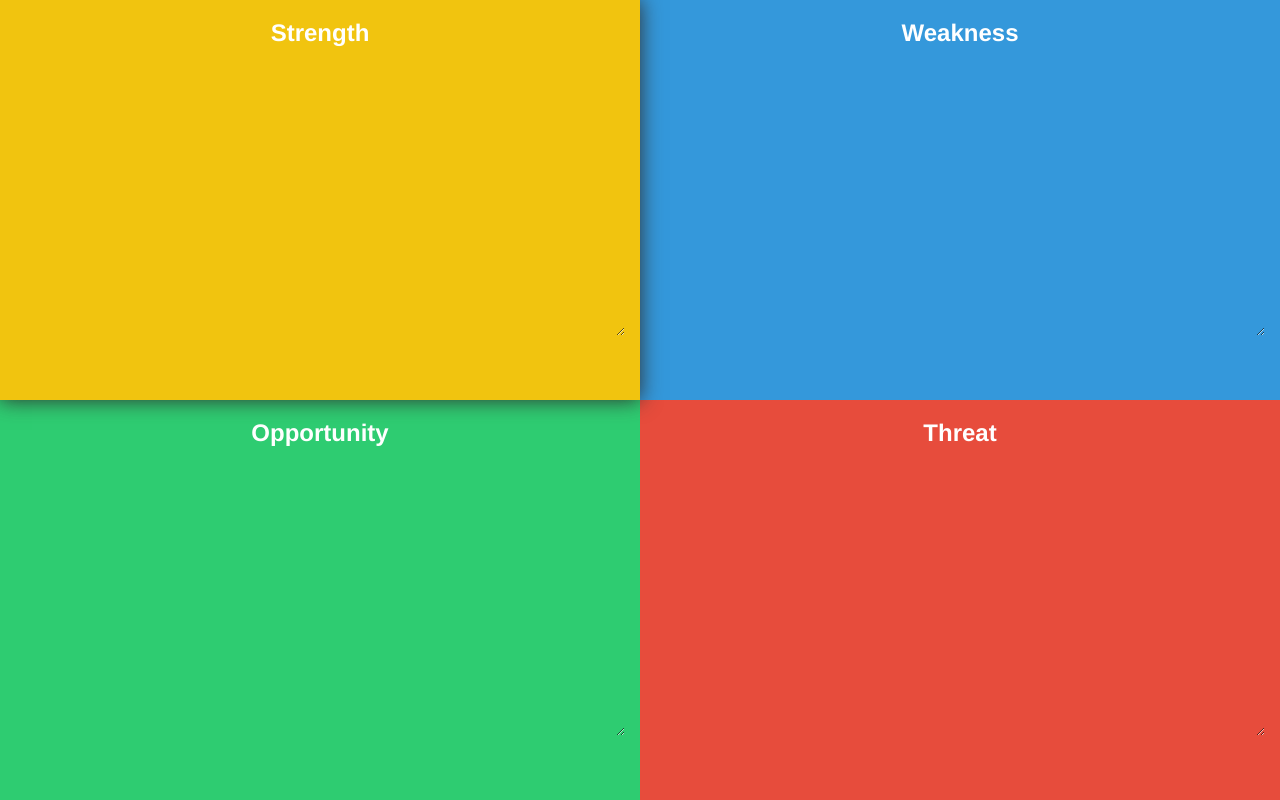
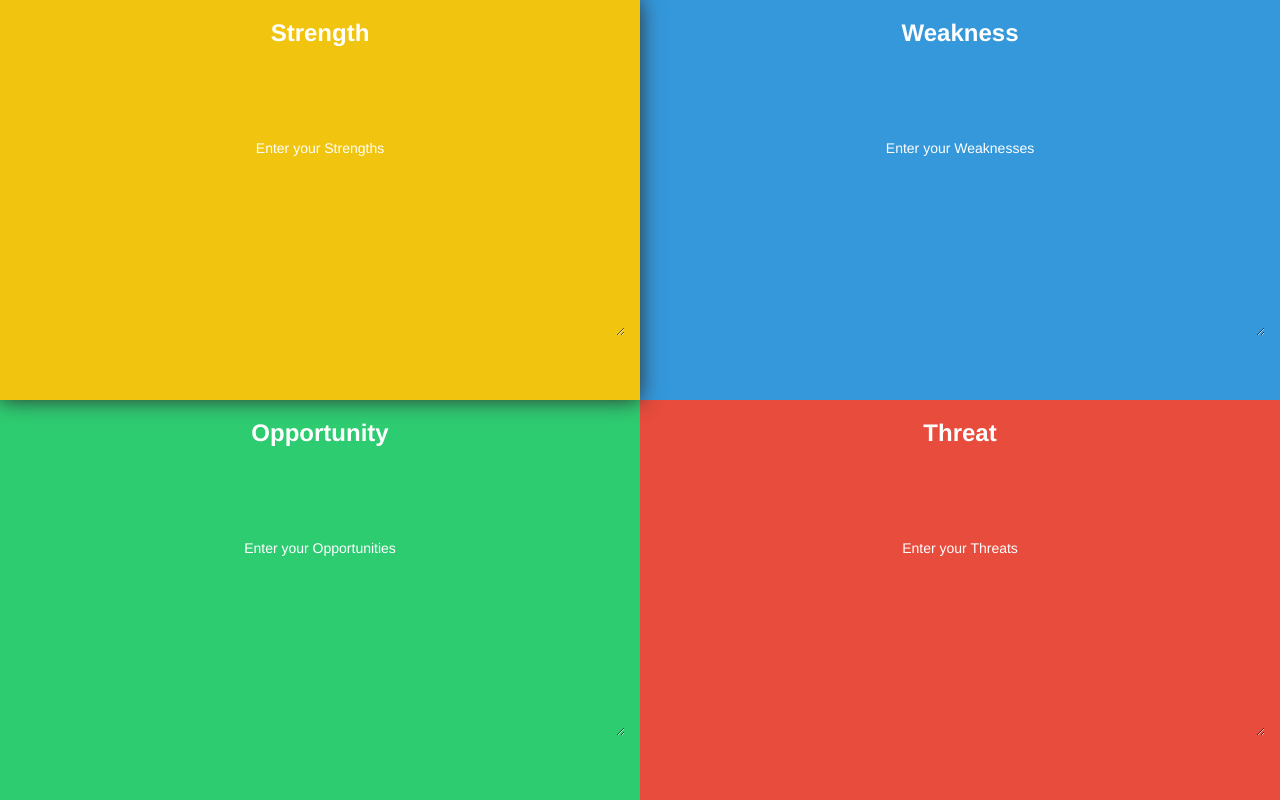
Before and after one commit to itch96/SWOT, a plain HTML site: page index.html in a window 1280 px wide. Drawn offline with Linux system fonts and the light colour scheme.

Commit message:
Added the placeholder.

```diff
--- a/index.html
+++ b/index.html
@@ -11,19 +11,19 @@
 
 	<div class="strength col-xs-6">
 		<h3><b>Strength</b></h3>
-		<textarea name="strengths" id="str" cols="30" rows="10"></textarea>
+		<textarea name="strengths" id="str" cols="30" rows="10" placeholder="Enter your Strengths"></textarea>
 	</div>
 	<div class="weakness col-xs-6">
 		<h3><b>Weakness</b></h3>
-		<textarea name="weaknesses" id="wea" cols="30" rows="10"></textarea>
+		<textarea name="weaknesses" id="wea" cols="30" rows="10" placeholder="Enter your Weaknesses"></textarea>
 	</div>
 	<div class="opportunity col-xs-6">
 		<h3><b>Opportunity</b></h3>
-		<textarea name="opportunities" id="opp" cols="30" rows="10"></textarea>
+		<textarea name="opportunities" id="opp" cols="30" rows="10" placeholder="Enter your Opportunities"></textarea>
 	</div>
 	<div class="threat col-xs-6">
 		<h3><b>Threat</b></h3>
-		<textarea name="threats" id="thr" cols="30" rows="10"></textarea>
+		<textarea name="threats" id="thr" cols="30" rows="10" placeholder="Enter your Threats"></textarea>
 	</div>
 
 	<script src="Frameworks/jQuery/jQuery.js"></script>
```
